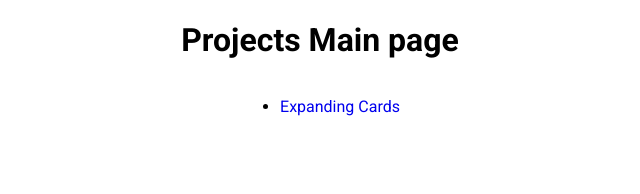
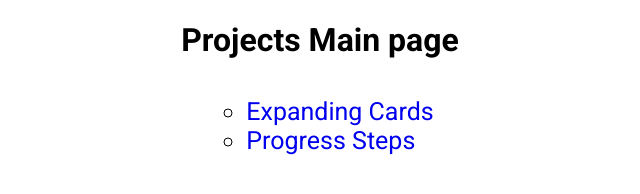
Before and after one commit to pavan1815/projects-main-page, a plain HTML site: page index.html in a window 1280 px wide. Shown: the whole page, without its empty margins (320-960 px from the left). Drawn offline with Linux system fonts and the light colour scheme.

Commit message:
new site

```diff
--- a/index.html
+++ b/index.html
@@ -14,6 +14,9 @@
         <li>
                 <a href="https://expandingcardsonclick.netlify.app" target="_blank"> Expanding Cards</a>
         </li>
+        <li>
+            <a href="https://progressstepsbar.netlify.app/" target="_blank"> Progress Steps</a>
+        </li>
     </ul>
     <script src="script.js"></script>
 </body>
--- a/style.css
+++ b/style.css
@@ -16,8 +16,10 @@ body{
 h1{
     text-align: center;
 }
-button{
-    cursor: pointer;
+li{
+    font-size: 25px;
+    padding-left: 0;
+    list-style-type:circle;
 }
 a{
     text-decoration: none;
```
